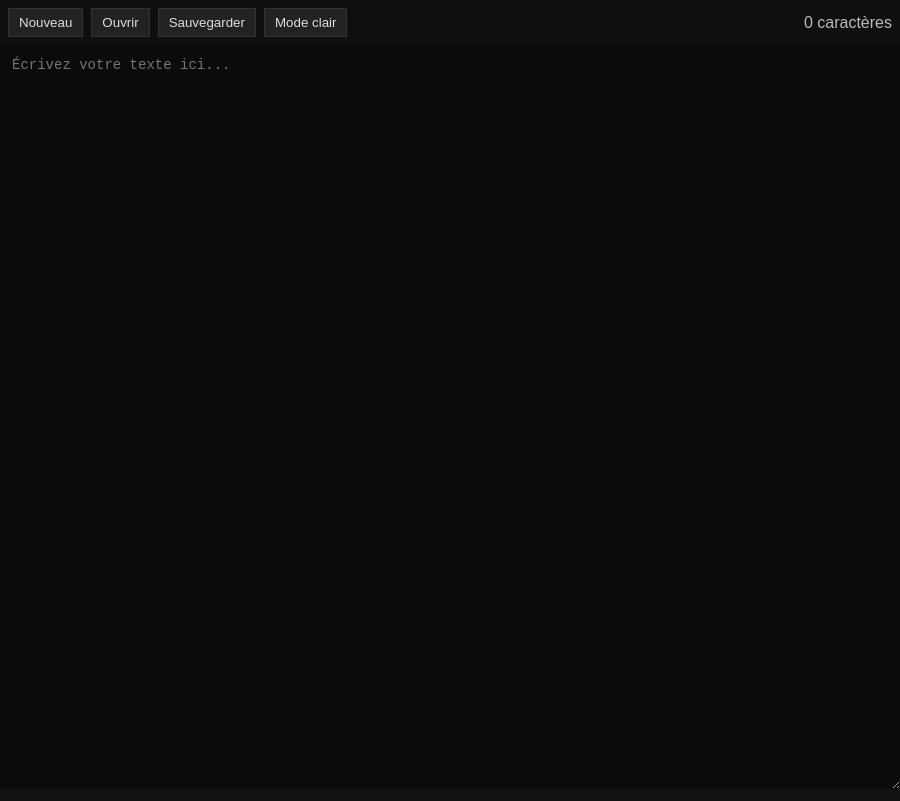
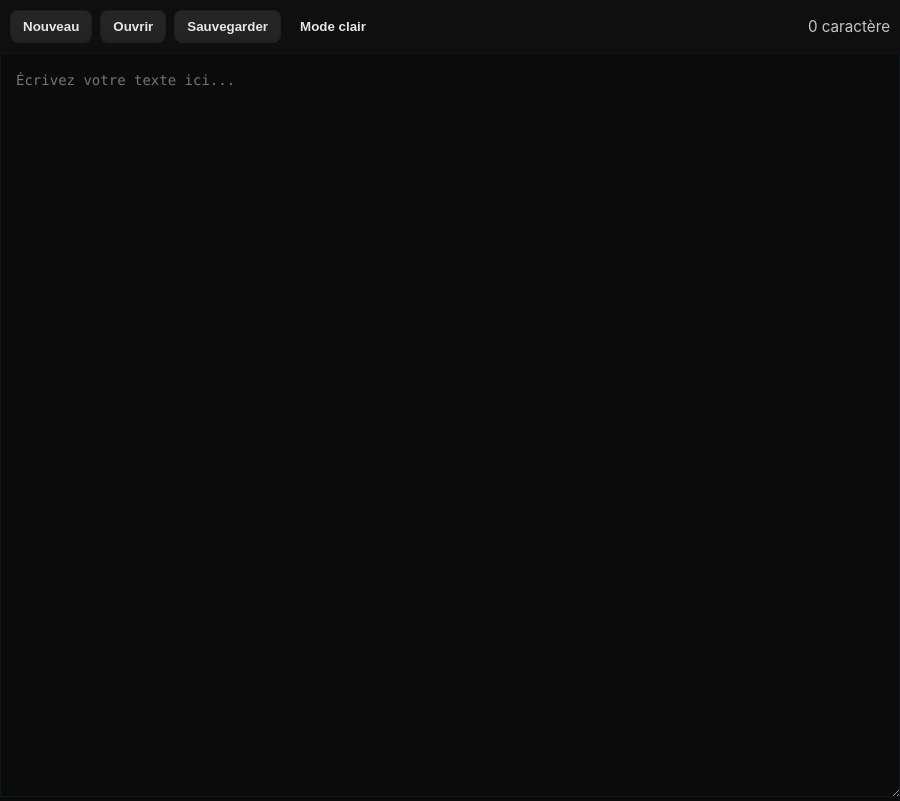
Before and after one commit to Thunred/dev-desktop-elctron, an Electron app: page index.html in a window 900 px wide. Drawn offline with Linux system fonts and the light colour scheme; no server answers.

Commit message:
css added

```diff
--- a/index.html
+++ b/index.html
@@ -5,21 +5,7 @@
 		<meta http-equiv="X-UA-Compatible" content="IE=edge" />
 		<meta name="viewport" content="width=device-width, initial-scale=1" />
 		<title>Bloc-Notes</title>
-		<style>
-			body { margin: 0; font-family: sans-serif; background:#111; color:#ddd }
-			/* Toolbar & controls */
-			.toolbar { display:flex; gap:8px; padding:8px; align-items:center; background:#0f0f0f; }
-			button { background:#222; color:#ddd; border:1px solid #333; padding:6px 10px; cursor:pointer }
-			#counter { margin-left:auto; color:#bbb }
-			textarea { width:100%; height:calc(100vh - 56px); box-sizing:border-box; padding:12px; background:#0b0b0b; color:#e6e6e6; border:0; outline:none; font-family: monospace; font-size:14px; }
-
-			/* Light theme overrides */
-			body.light { background: #fff; color: #111 }
-			body.light .toolbar { background: #f5f5f5 }
-			body.light button { background: #fff; color: #111; border:1px solid #ddd }
-			body.light #counter { color: #444 }
-			body.light textarea { background: #fff; color: #111 }
-		</style>
+		<link rel="stylesheet" href="styles.css">
 	</head>
 	<body>
 		<div class="toolbar">
--- a/renderer.js
+++ b/renderer.js
@@ -1,8 +1,8 @@
 let currentPath = null
 
 function updateCounter(text) {
-	const n = text.length
-	document.getElementById('counter').textContent = `${n} caractères`
+	const n = (typeof text === 'number') ? text : text.length
+	document.getElementById('counter').textContent = `${n} caractère${n > 1 ? 's' : ''}`
 }
 
 window.addEventListener('DOMContentLoaded', () => {
@@ -42,10 +42,9 @@ window.addEventListener('DOMContentLoaded', () => {
 		editor.focus()
 	})
 
-	// Theme handling (basic: stores choice in localStorage)
 	function applyTheme(theme) {
-		if (theme === 'light') document.body.classList.add('light')
-		else document.body.classList.remove('light')
+		if (theme === 'light') document.body.setAttribute('data-theme', 'light')
+		else document.body.removeAttribute('data-theme')
 		if (themeBtn) themeBtn.textContent = theme === 'light' ? 'Mode sombre' : 'Mode clair'
 	}
 
@@ -86,9 +85,5 @@ window.addEventListener('DOMContentLoaded', () => {
 		currentPath = res.filePath
 	})
 
-	editor.addEventListener('input', () => {
-  const n = editor.value.length;
-  // Gestion du singulier/pluriel : "1 caractère" vs "2 caractères"
-  statusbar.textContent = `${n} caractère${n > 1 ? 's' : ''}`;
-	});
+	// editor input already updates the counter via updateCounter above
 })
--- /dev/null
+++ b/styles.css
@@ -0,0 +1,44 @@
+:root{
+  --bg: #0b0b0b;
+  --text: #e6e6e6;
+  --toolbar-bg: #0f0f0f;
+  --button-bg: #222;
+  --button-text: #e6e6e6;
+  --accent: #66d9ff;
+}
+
+body[data-theme="light"]{
+  --bg: #ffffff;
+  --text: #111111;
+  --toolbar-bg: #f5f7fb;
+  --button-bg: #ffffff;
+  --button-text: #111111;
+  --accent: #0066cc;
+}
+
+*{box-sizing:border-box}
+html,body{height:100%;margin:0;font-family:Inter,Segoe UI,Helvetica,Arial,sans-serif;background:var(--bg);color:var(--text);}
+
+.toolbar{display:flex;gap:8px;padding:10px;align-items:center;background:var(--toolbar-bg);box-shadow:0 1px 0 rgba(0,0,0,0.15)}
+button{background:linear-gradient(180deg,rgba(255,255,255,0.02),transparent),var(--button-bg);color:var(--button-text);border:1px solid rgba(0,0,0,0.15);padding:8px 12px;border-radius:8px;cursor:pointer;font-weight:600;display:inline-flex;align-items:center;gap:8px;transition:transform .12s ease,box-shadow .12s ease}
+button:hover{transform:translateY(-1px);box-shadow:0 6px 18px rgba(2,6,23,0.25)}
+
+#counter{margin-left:auto;color:var(--button-text);opacity:.85;font-size:0.95rem}
+
+#editor{width:100%;height:calc(100vh - 56px);padding:16px;border:0;outline:none;background:transparent;color:var(--text);font-family:SFMono-Regular,Menlo,Monaco,monospace;font-size:14px;line-height:1.6;}
+
+/* subtle focus */
+#editor:focus{box-shadow:inset 0 0 0 1px rgba(102,217,255,0.06)}
+
+/* small accent for theme button */
+#themeBtn{border-radius:999px;padding:8px 10px;background:transparent;border:1px solid rgba(0,0,0,0.06)}
+
+/* smooth transitions for theme change */
+body, .toolbar, #editor, button{transition:background-color .25s ease,color .25s ease,border-color .25s ease,box-shadow .25s ease}
+
+/* responsive */
+@media (max-width:480px){
+  .toolbar{padding:8px}
+  button{padding:6px 10px;font-size:13px}
+  #counter{font-size:0.85rem}
+}
```
